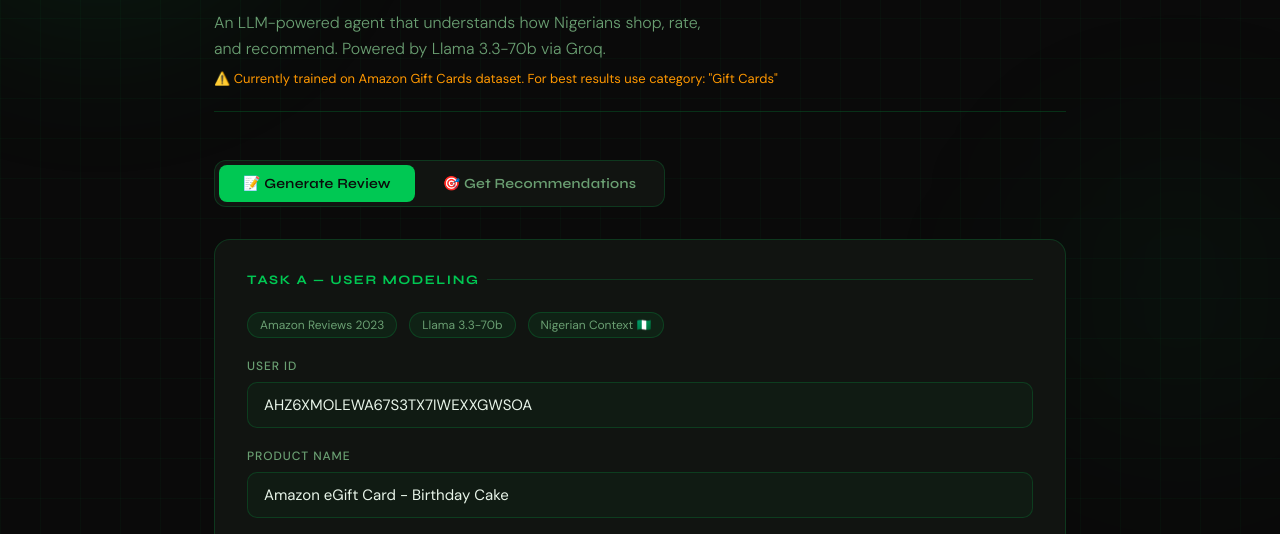
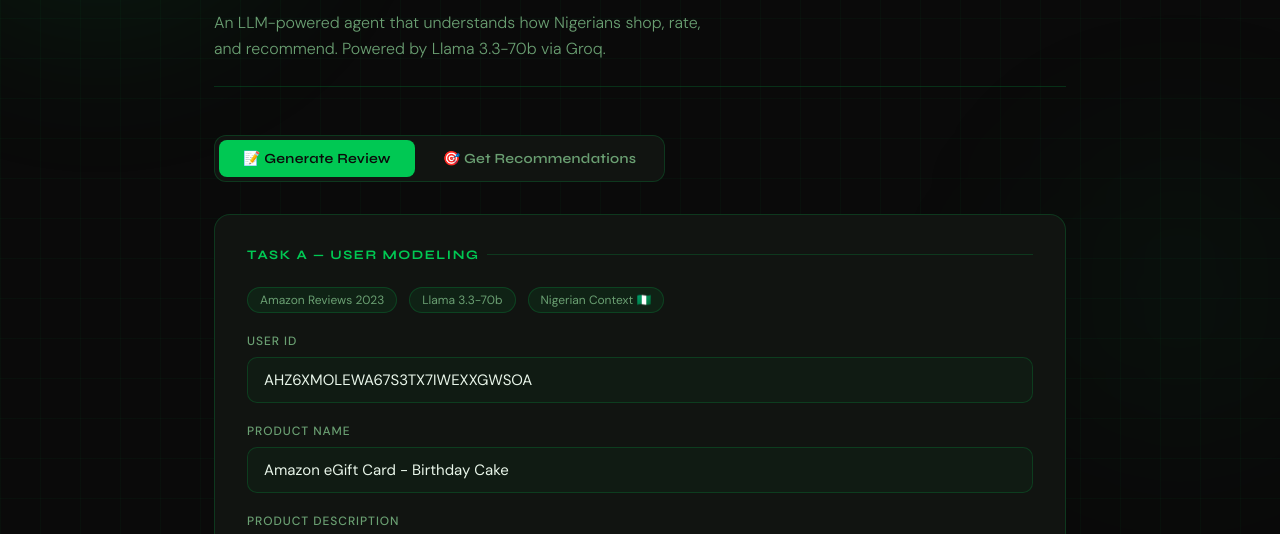
Before and after one commit to Oluwatobi-abu/bct-llm-agent, a plain HTML site: page static/index.html in a window 1280 px wide. Shown: the part 262-796 px from the top of the page. Drawn offline with Linux system fonts and the light colour scheme.

Commit message:
fix: remove dataset warning — all categories now working

```diff
--- a/static/index.html
+++ b/static/index.html
@@ -408,10 +408,6 @@
     <div class="badge">🇳🇬 DSN × BCT Hackathon 3.0 — Live Agent</div>
     <h1>Naij<span class="accent">AI</span><br>Review Agent</h1>
     <p class="subtitle">An LLM-powered agent that understands how Nigerians shop, rate, and recommend. Powered by Llama 3.3-70b via Groq.</p>
-    <p style="color:#ff9800; font-size:13px; margin-top:8px;">
-    ⚠️ Currently trained on Amazon Gift Cards dataset.
-    For best results use category: "Gift Cards"
-    </p>
   </header>
 
   <div class="tabs">
```
